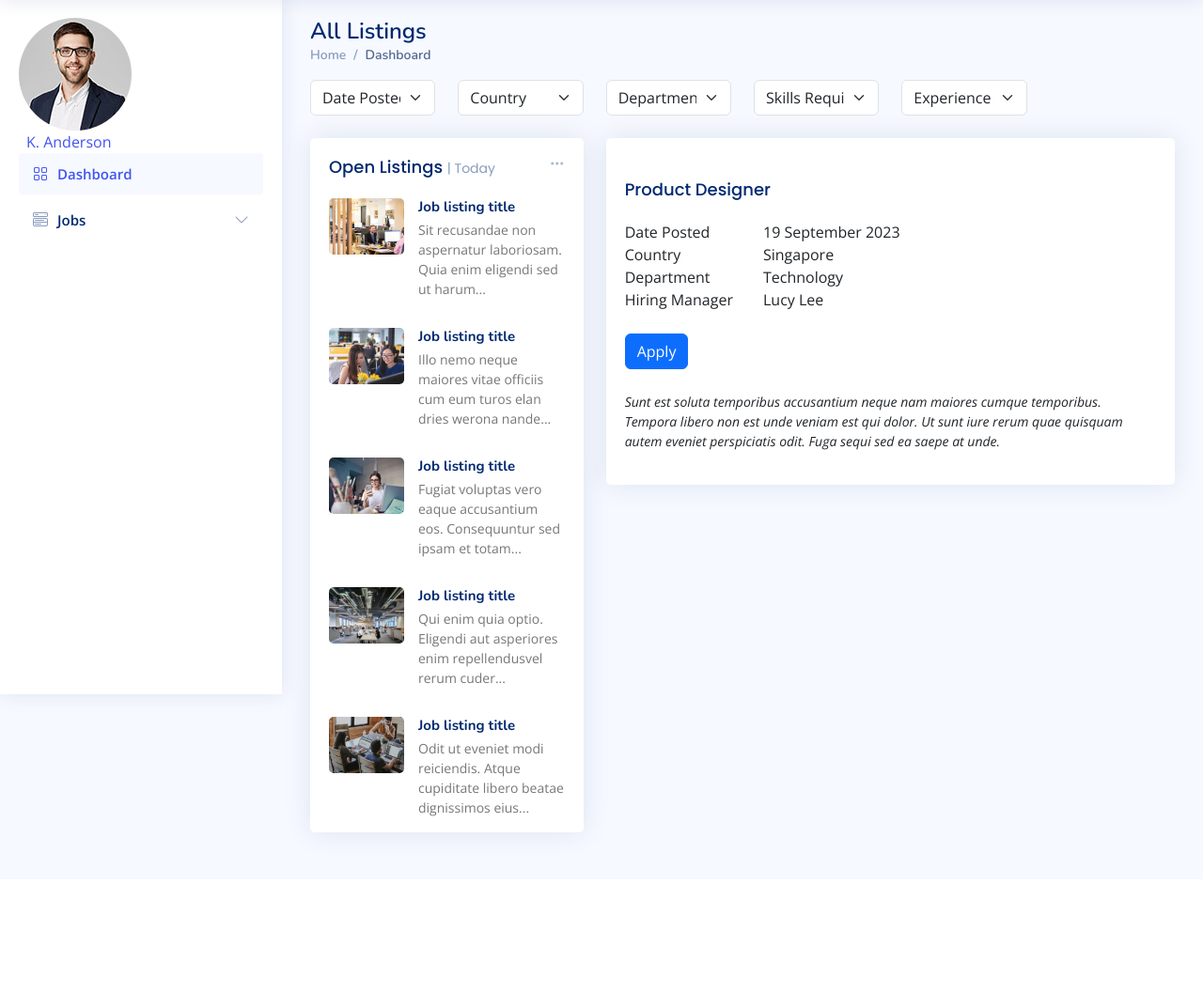
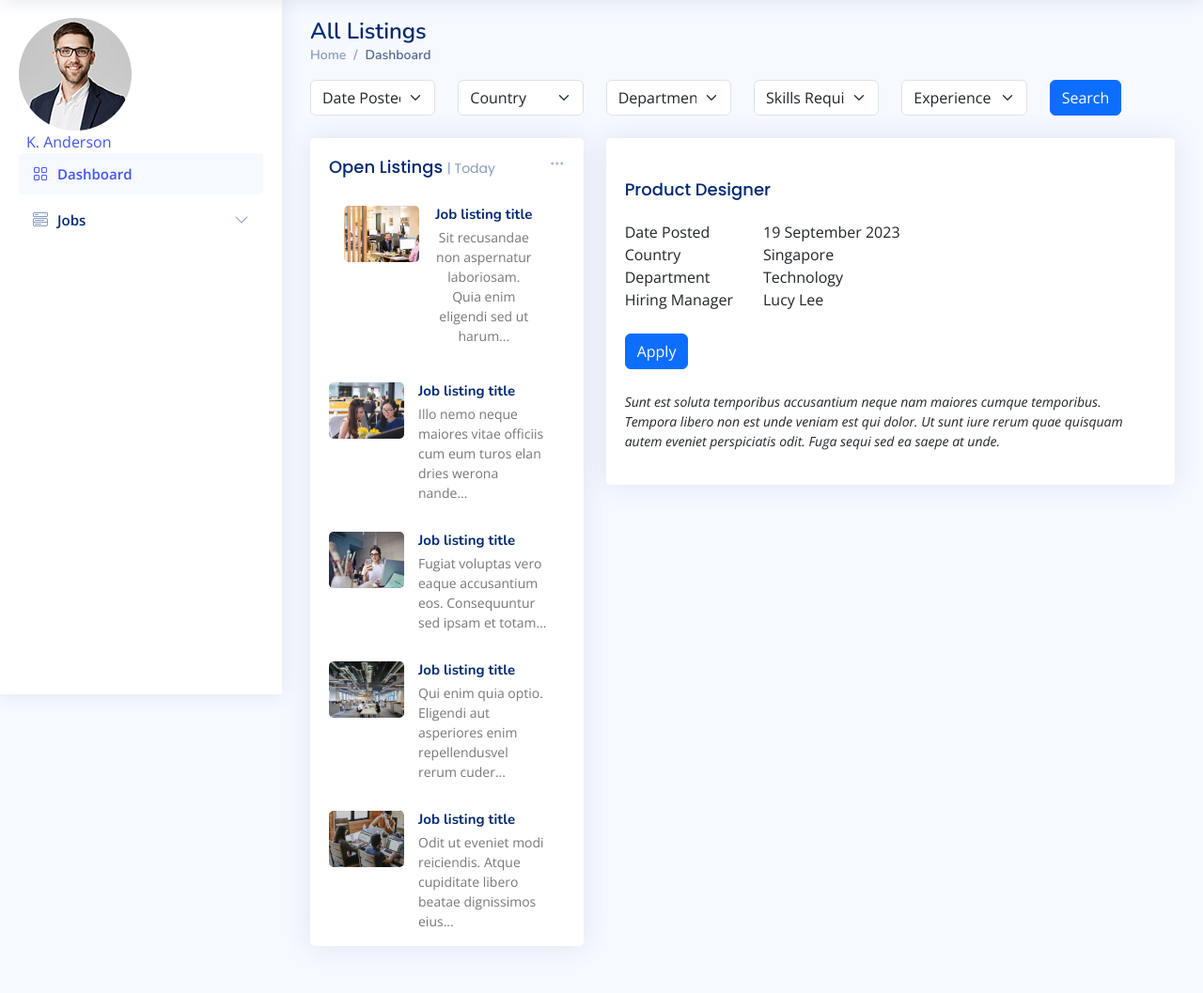
Before and after one commit to darylmatt/spm_g4t4, a Flask app: page /index in a window 1280 px wide. Shown: the part 61-1118 px from the top of the page at 94% size. Before the commit the page ends 962 px from the top, so only its background shows below. Run offline with Flask 3, Linux system fonts and the light colour scheme; some libraries are stand-ins or nearby versions.

Commit message:
Updated template

```diff
--- a/flask_webapp/templates/index.html
+++ b/flask_webapp/templates/index.html
@@ -360,6 +360,13 @@
             <option>...</option>
           </select>
         </div>
+        <div class="col-md-2">
+          <button type="button" class="btn btn-primary">Search</button>
+
+        </div>
+
+
+
 
       </div>
 
@@ -382,14 +389,18 @@
             </ul>
           </div>
 
+
           <div class="card-body pb-0">
             <h5 class="card-title">Open Listings <span>| Today</span></h5>
 
-            <div class="news">
+            <div class="news nav flex-column nav-pills me-3" id="v-pills-tab" role="tablist" aria-orientation="vertical">
+
               <div class="post-item clearfix">
+                <button class="nav-link" id="v-pills-profile-tab" data-bs-toggle="pill" data-bs-target="#v-pills-profile" type="button" role="tab" aria-controls="v-pills-profile" aria-selected="false">
                 <img src="static/assets/img/news-1.jpg" alt="">
                 <h4><a href="#">Job listing title</a></h4>
                 <p>Sit recusandae non aspernatur laboriosam. Quia enim eligendi sed ut harum...</p>
+                </button>
               </div>
 
               <div class="post-item clearfix">
@@ -428,11 +439,33 @@
 
 
 
+
+
+
+
+
+
+
       <div class="col-lg-8">
         <!-- News & Updates Traffic -->
         <div class="card">
+
+
           <div class="card-body pt-3">
             <!-- Bordered Tabs -->
+
+            <div class="d-flex align-items-start">
+              <div class="nav flex-column nav-pills me-3" id="v-pills-tab" role="tablist" aria-orientation="vertical">
+
+              </div>
+              <div class="tab-content" id="v-pills-tabContent">
+
+                <div class="tab-pane fade" id="v-pills-profile" role="tabpanel" aria-labelledby="v-pills-profile-tab">
+                  Nesciunt totam et. Consequuntur magnam aliquid eos nulla dolor iure eos quia. Accusantium distinctio omnis et atque fugiat. Itaque doloremque aliquid sint quasi quia distinctio similique. Voluptate nihil recusandae mollitia dolores. Ut laboriosam voluptatum dicta.
+                </div>
+
+              </div>
+            </div>
 
             <div class="tab-content pt-2">
               <div class="tab-pane fade show active profile-overview" id="profile-overview">
```
